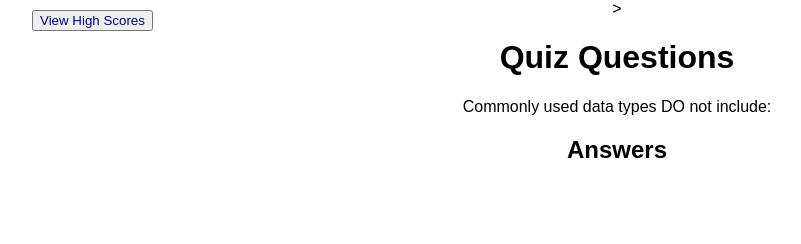
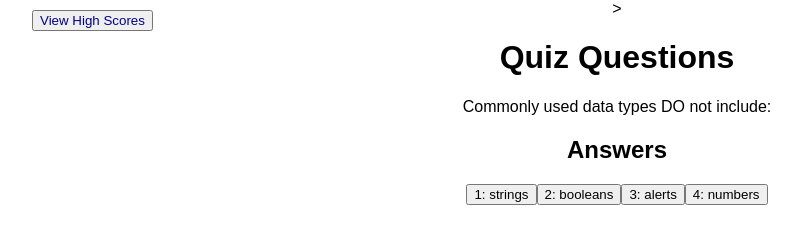
Before and after one commit to bspratford7719/Week4Quiz, a plain HTML site: page quiz.html in a window 1280 px wide. Both pictures are taken after a click on the button "Start Quiz". Shown: the whole page, without its empty margins (23-824 px from the left). Drawn offline with Linux system fonts and the light colour scheme.

Commit message:
quiz questions

```diff
--- a/quiz.html
+++ b/quiz.html
@@ -33,6 +33,7 @@
         <h2>Answers</h2>
 
         <div id="question-options"></div>
+        <div class="results" id="results"></div>
     </div>
 
 
--- a/quiz.js
+++ b/quiz.js
@@ -6,7 +6,10 @@ var startQuiz = document.getElementById('start');
 var questionTitle = document.getElementById('question-title');
 var questionOptions = document.getElementById('question-options');
 var highScores = document.getElementById('highscores');
+var questionResults = document.getElementById('results');
 var quizResults = [];
+var currentQuestionSlide = 0;
+
 var quizQuestions = [
     {
         question: "Commonly used data types DO not include:",
@@ -59,36 +62,41 @@ var quizQuestions = [
         correctAnswer: 'JavaScript'
     }
 ]
+var currentQuestion = quizQuestions[currentQuestionSlide];
 
 // functions used
 function nextQuestion(currentQuestion){
-    questionTitle.innerHTML = currentQuestion.question
+    questionTitle.innerHTML = currentQuestion.question;
+    questionOptions.innerHTML = null;
+    for (number in currentQuestion.answers) {
+        const button = document.createElement("button");
+        button.innerText = number + ': ' + currentQuestion.answers[number];
+        button.value = currentQuestion.answers[number]
+
+        button.addEventListener("click", clickAnswer)
+        questionOptions.appendChild(button);
     }
-function generateQuiz() {
-    var currentQuestionSlide = 0;
-    homeSection.style.display = 'none';
-    quizContainer.style.display = 'block';
-
-    var currentQuestion = quizQuestions[currentQuestionSlide];
-    questionTitle.innerHTML = currentQuestion.question
+}
 
 function clickAnswer(event) {
     var selectedAnswer = event.target.value;
     if (selectedAnswer === currentQuestion.correctAnswer) {
         quizResults.push('correct')
+        questionOptions.innerHTML = correct;
     }
     else {
         quizResults.push('incorrect')
+        questionOptions.innerHTML = incorrect;
     }
     console.log(quizResults);
     currentQuestionSlide++
+    currentQuestion = quizQuestions[currentQuestionSlide];
+    nextQuestion(currentQuestion)
 }
-
-
-    // questionOptions.innerHTML = options.join("")
-    // quizResults.push({})
-    // currentQuestionSlide++;
-
+function generateQuiz() {
+    homeSection.style.display = 'none';
+    quizContainer.style.display = 'block';
+    nextQuestion(currentQuestion)
 }
 
 function timer() {
@@ -108,6 +116,6 @@ function scores() {
 }
 
 quizContainer.style.display = 'none';
-// clicking Start, proceeding to question 1
+// clicking Start, proceeding to next question
 startQuiz.addEventListener('click', generateQuiz);
 highScores.addEventListener('click', scores);
```
Lines whose indentation alone changed are shown as unchanged.
